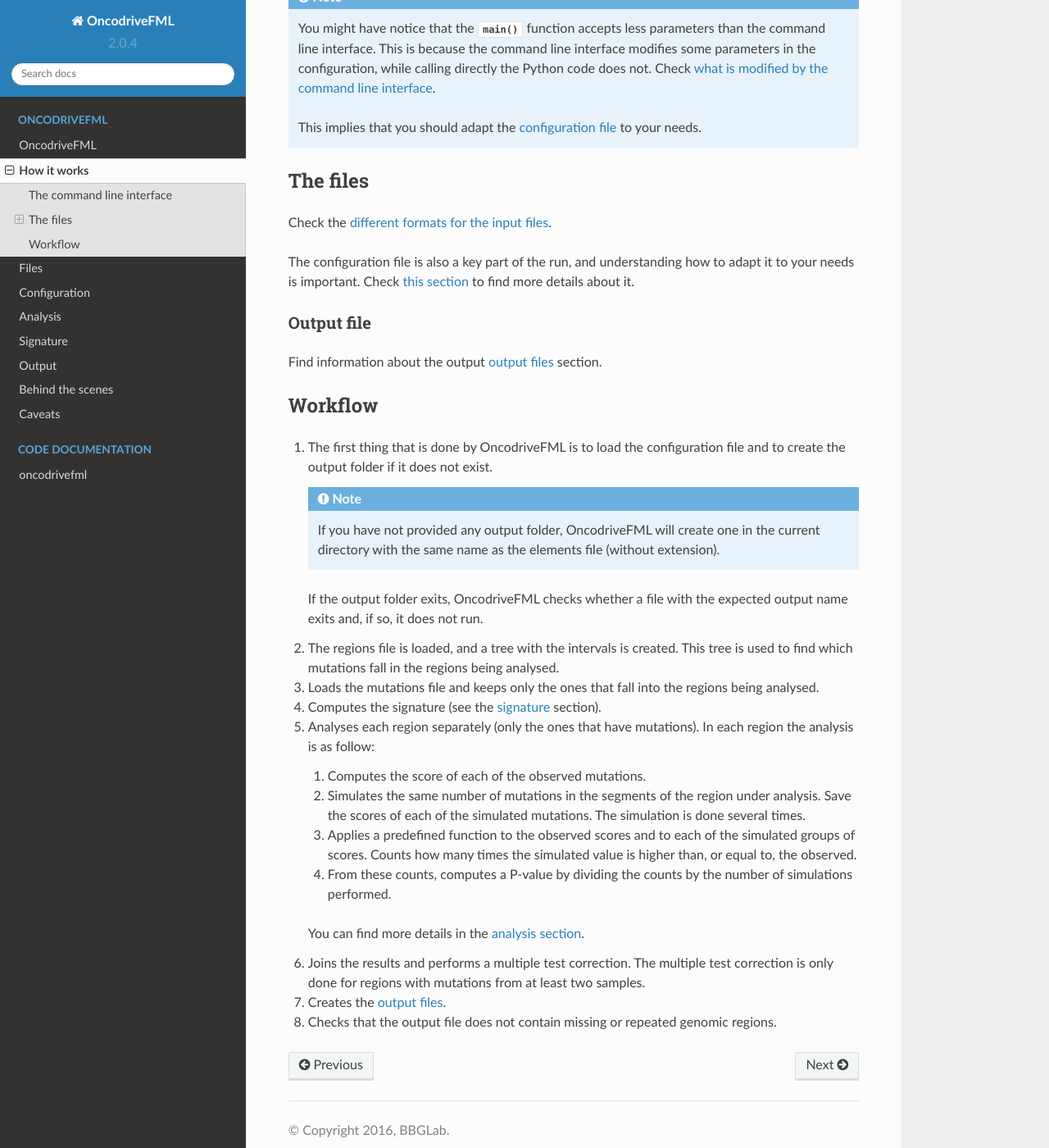
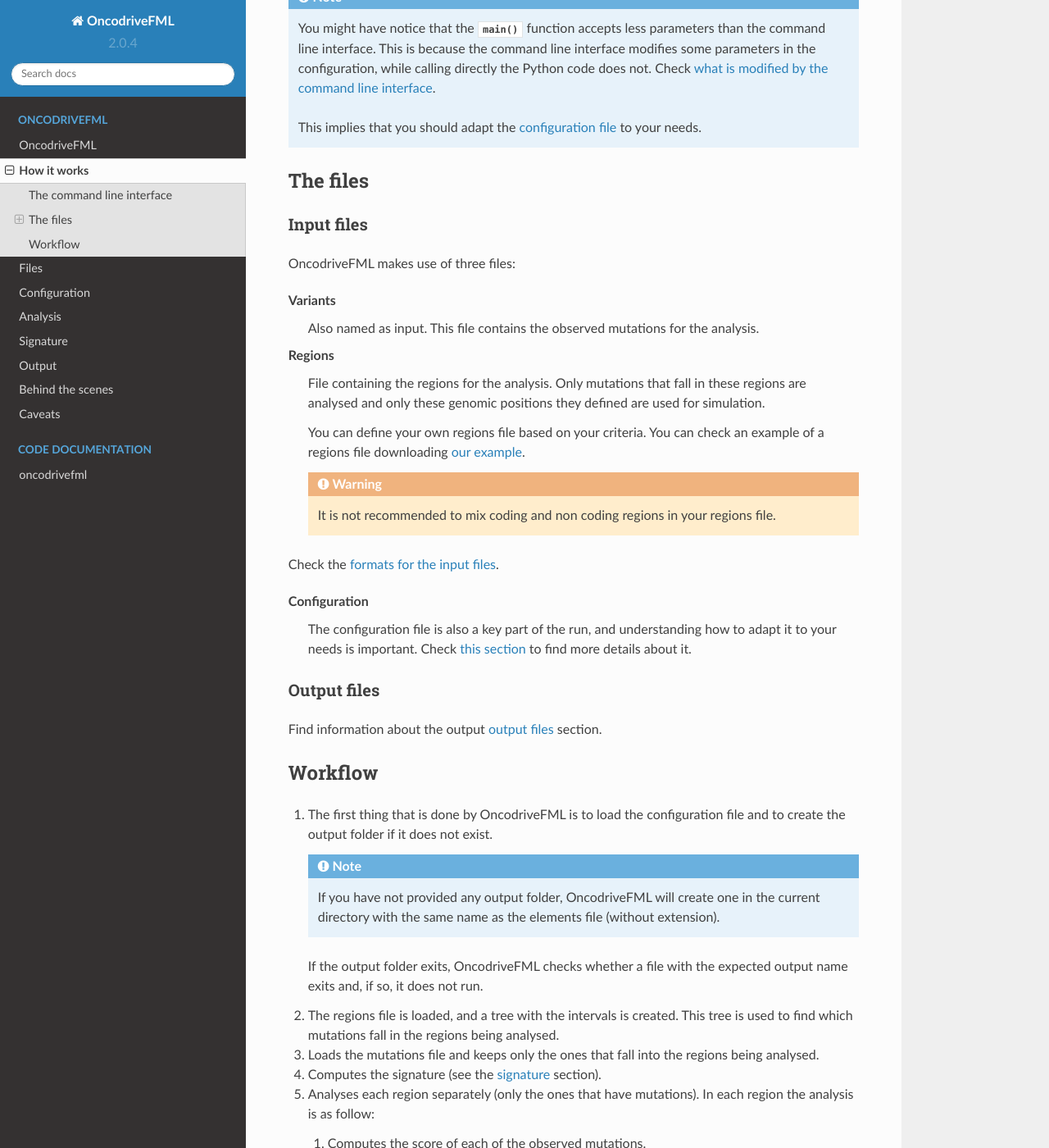
Before and after one commit to bbglab/oncodrivefml, a Sphinx documentation site: the page built from docs/source/workflow.rst, in a window 1280 px wide and 1400 px high, scrolled down 1551 px. Shown: the whole window at 82% size. Built offline with Sphinx 7.4.7 and the Read the Docs theme 2.0.0, drawn with Linux system fonts in a browser that asks for light colours; formulas are drawn with MathJax 3.

Commit message:
Added information about the input files

```diff
--- a/docs/source/files.rst
+++ b/docs/source/files.rst
@@ -20,8 +20,8 @@
 
 * Column CHROMOSOME: Chromosome. A number between 1 and 22 or the letter X or Y (upper case)
 * Column POSITION: Mutation position. A positive integer.
-* Column REF: Reference allelle. A single letter: A, C, G or T (upper case)
-* Column ALT: Alternate allelle. A single letter: A, C, G or T (upper case)
+* Column REF: Reference allele. A single letter: A, C, G or T (upper case)
+* Column ALT: Alternate allele. A single letter: A, C, G or T (upper case)
 * Column SAMPLE: Sample identifier. Any alphanumeric string.
 * Column CANCER_TYPE: Cancer type. Any alphanumeric string. Optional.
 * Column SIGNATURE: User defined signature categories. Any alphanumeric string. Optional.
--- a/docs/source/workflow.rst
+++ b/docs/source/workflow.rst
@@ -78,16 +78,43 @@
 The files
 ---------
 
-Check the :ref:`different formats for
+Input files
+^^^^^^^^^^^
+
+OncodriveFML makes use of three files:
+
+Variants
+   Also named as input.
+   This file contains the observed mutations for the analysis.
+
+Regions
+   File containing the regions for the analysis.
+   Only mutations that fall in these regions are analysed
+   and only these genomic positions they defined are used
+   for simulation.
+
+   You can define your own regions file
+   based on your criteria. You can check
+   an example of a regions file
+   downloading `our example <https://bitbucket.org/bbglab/oncodrivefml/downloads/>`_.
+
+   .. warning::
+
+      It is not recommended to mix coding and
+      non coding regions in your regions file.
+
+
+Check the :ref:`formats for
 the input files<oncodrive file formats>`.
 
-The configuration file is also a key part of the run,
-and understanding how to adapt it to your needs is important.
-Check :ref:`this section <project configuration>`
-to find more details about it.
+Configuration
+   The configuration file is also a key part of the run,
+   and understanding how to adapt it to your needs is important.
+   Check :ref:`this section <project configuration>`
+   to find more details about it.
 
-Output file
-^^^^^^^^^^^
+Output files
+^^^^^^^^^^^^
 
 Find information about the output :ref:`output files <output files>` section.
 
```
Also changed, not shown: docs/source/analysis.rst (+6 -1 lines), docs/source/configuration.rst (+4 -4 lines), docs/source/pkg/oncodrivefml.executors.rst (+8 -8 lines), docs/source/pkg/oncodrivefml.rst (+26 -26 lines).
